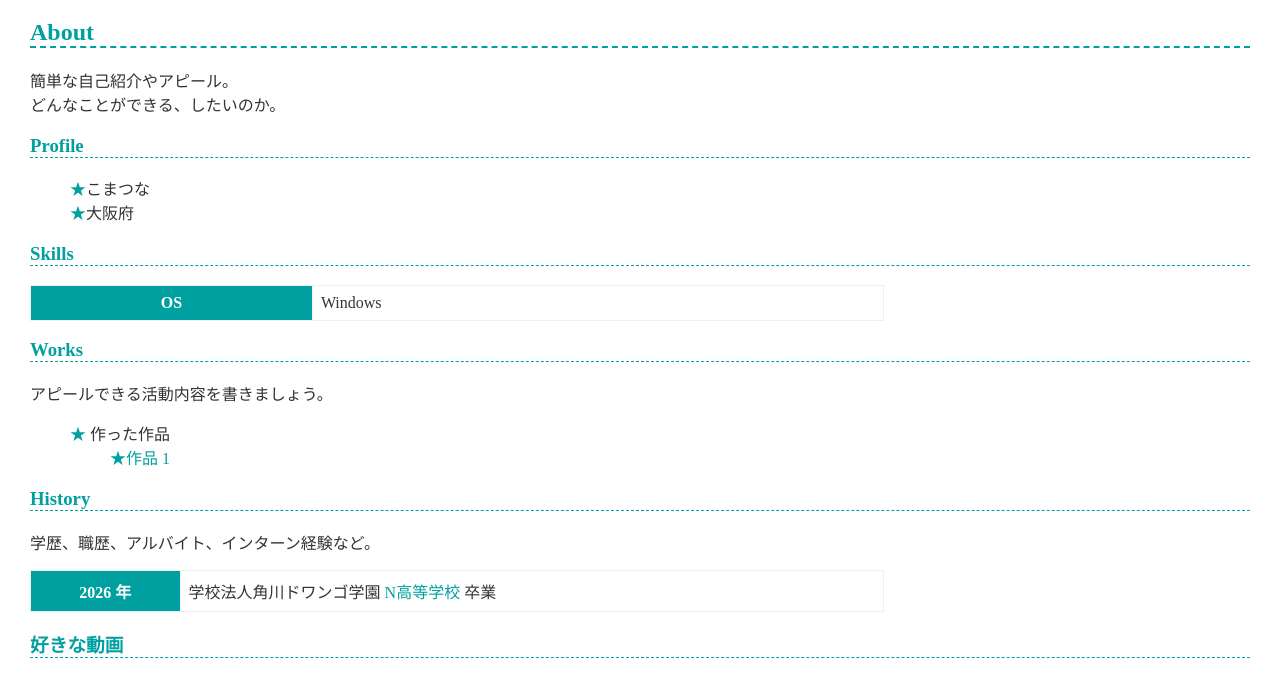
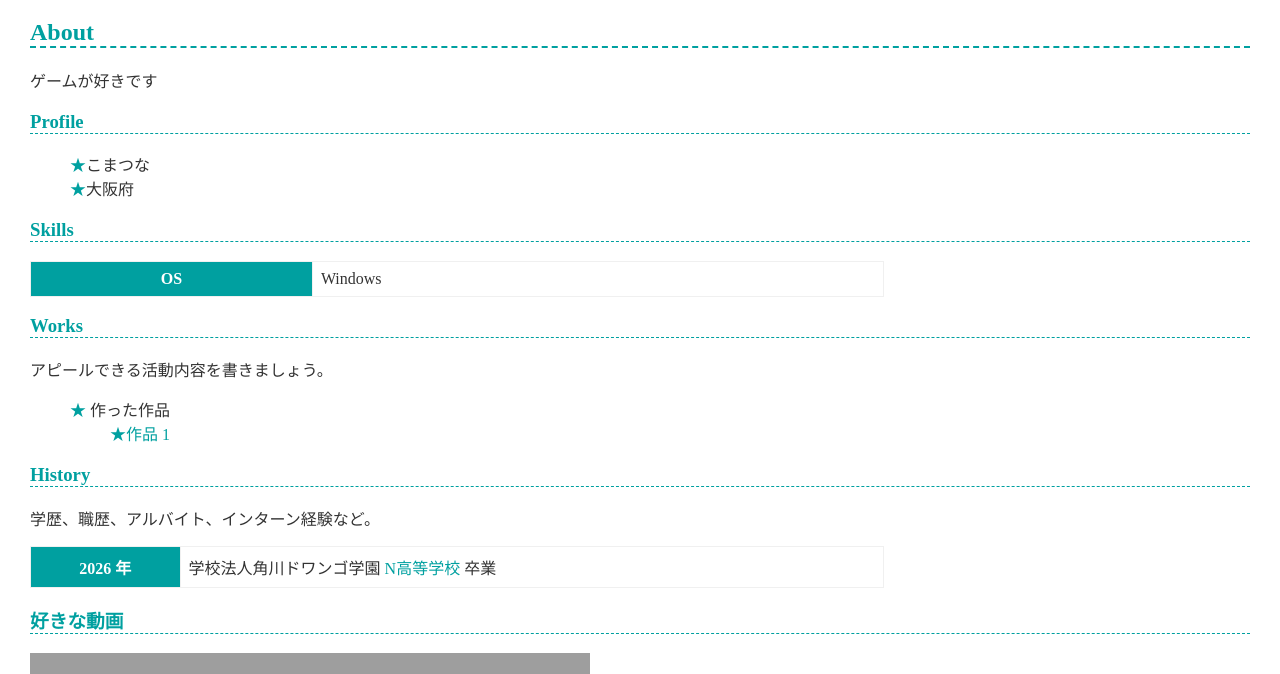
Before and after one commit to komatsuna2/komatsuna2.github.io, a plain HTML site: page index.html in a window 1280 px wide. Shown: the part 103-777 px from the top of the page. Drawn offline with Linux system fonts and the light colour scheme; grey boxes are pictures that could not be loaded.

Commit message:
情報追加

```diff
--- a/index.html
+++ b/index.html
@@ -12,8 +12,7 @@
 
     <h2>About</h2>
     <p>
-      簡単な自己紹介やアピール。<br>
-      どんなことができる、したいのか。
+   ゲームが好きです
     </p>
 
     <h3>Profile</h3>
```
